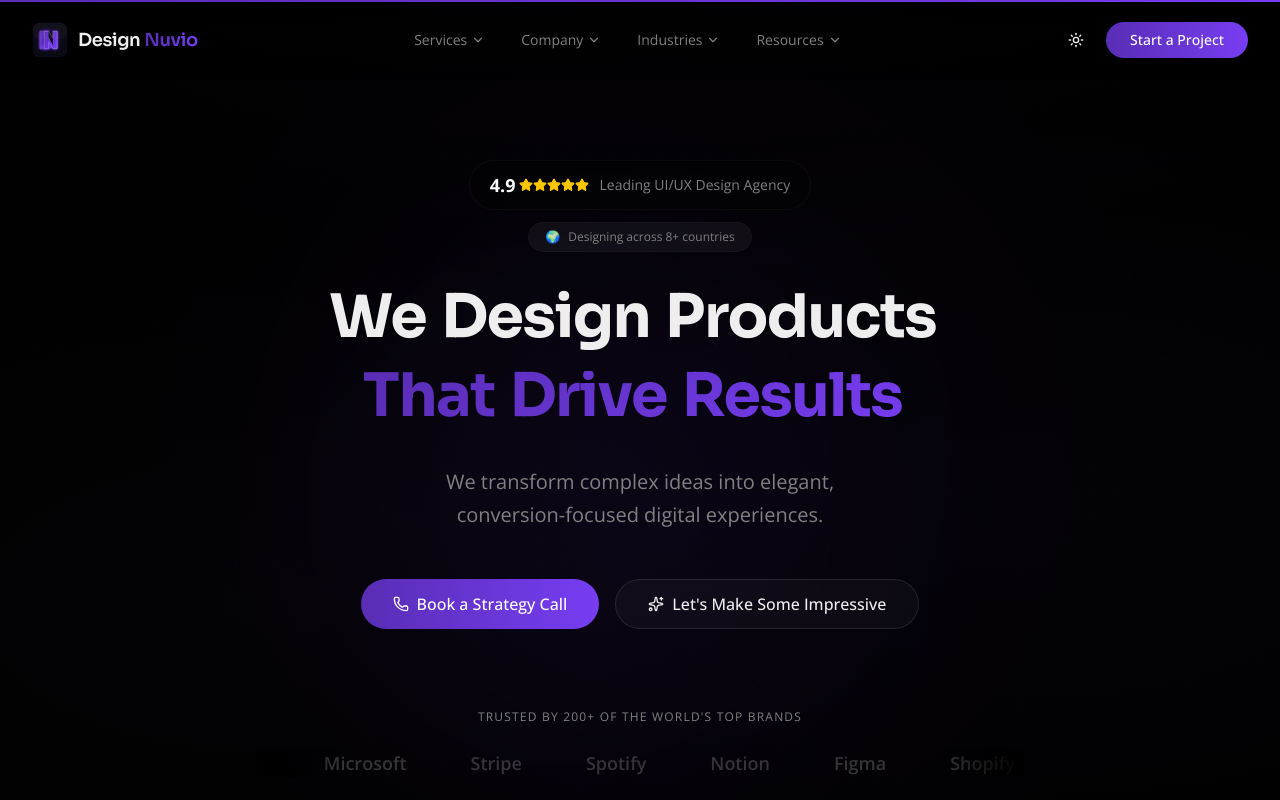
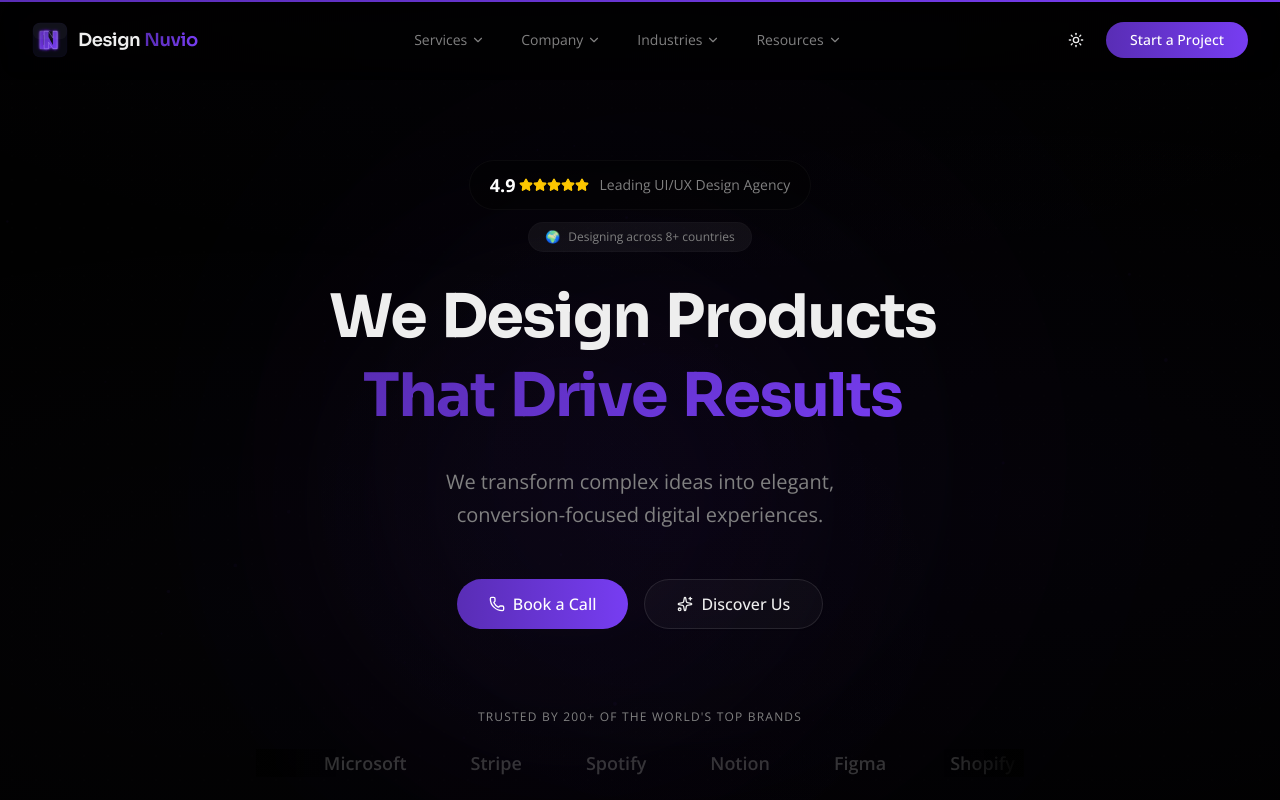
Before and after one commit to mohontotopu48-maker/Astra-Studio, a Next.js app: page / in a window 1280 px wide. Shown: the top 800 px of the page. Built offline with nearby package versions, Linux system fonts and the light colour scheme.

Commit message:
3fdb2de1-3315-4da1-ae0a-128a83e0be52

```diff
--- a/src/components/agency/Hero.tsx
+++ b/src/components/agency/Hero.tsx
@@ -254,7 +254,7 @@ export function Hero() {
                 <a href="#contact">
                   <span className="relative z-10 flex items-center">
                     <Phone className="mr-2 h-4 w-4" />
-                    Book a Strategy Call
+                    Book a Call
                   </span>
                   {/* Shimmer overlay */}
                   <motion.div
@@ -274,7 +274,7 @@ export function Hero() {
               >
                 <span className="flex items-center">
                   <Sparkles className="mr-2 h-4 w-4" />
-                  Let's Make Some Impressive
+                  Discover Us
                 </span>
               </Button>
             </MagneticButton>
```
